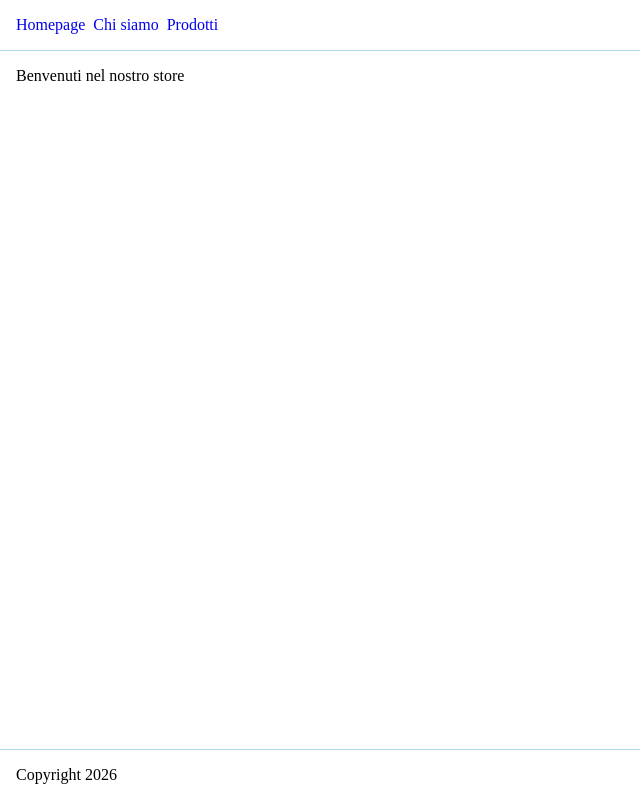
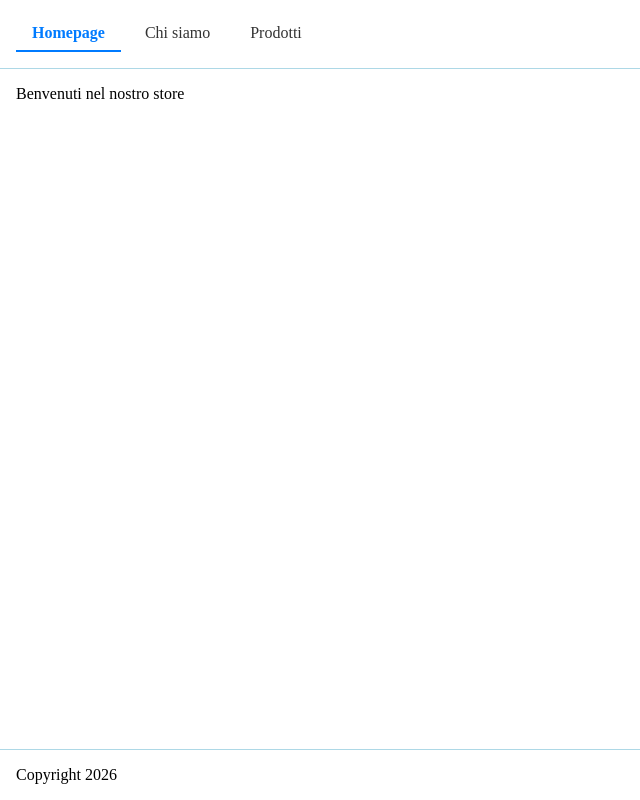
Before and after one commit to daviderocco85/react-router, a React (Vite) app: page / in a window 1280 px wide. Shown: the whole page, without its empty margins (0-640 px from the left). Built offline with nearby package versions, Linux system fonts and the light colour scheme.

Commit message:
feat: update Header.css with navbar layout and active link styling

```diff
--- a/src/components/Header.css
+++ b/src/components/Header.css
@@ -7,3 +7,14 @@ header nav {
     display: flex;
     gap: 0.5rem;
 }
+
+header nav a {
+    color: #333;
+    padding: 0.5rem 1rem;
+}
+
+header nav a.active {
+    color: #007bff;
+    font-weight: bold;
+    border-bottom: 2px solid #007bff;
+}
```
